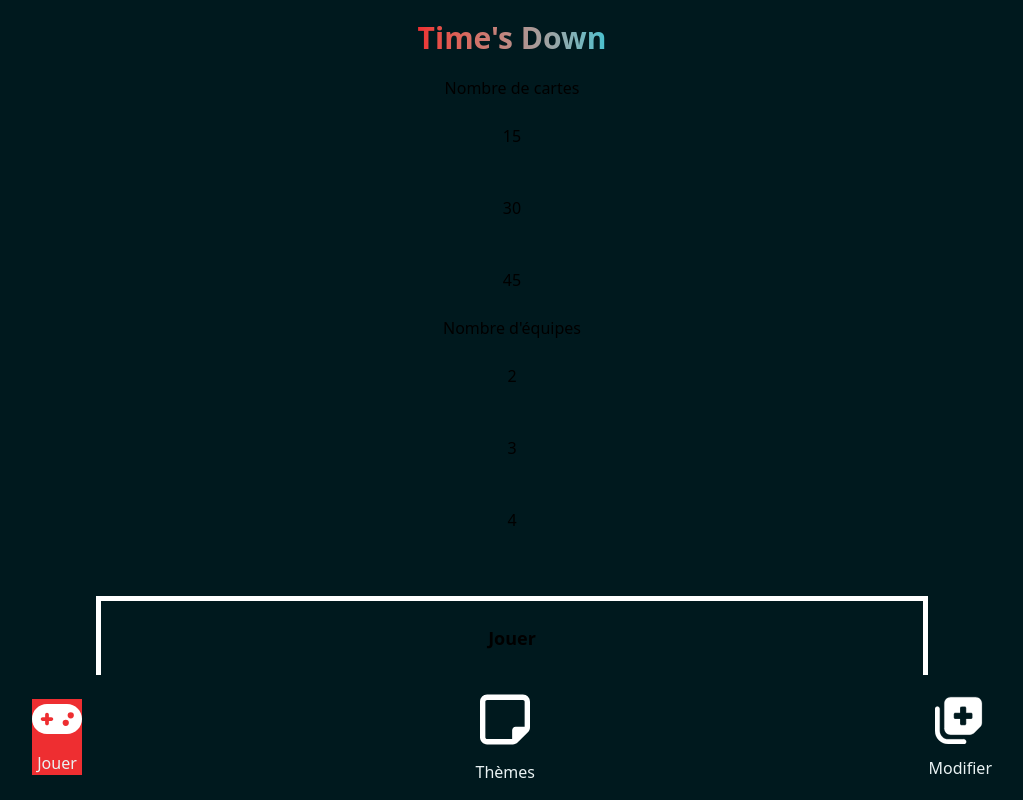
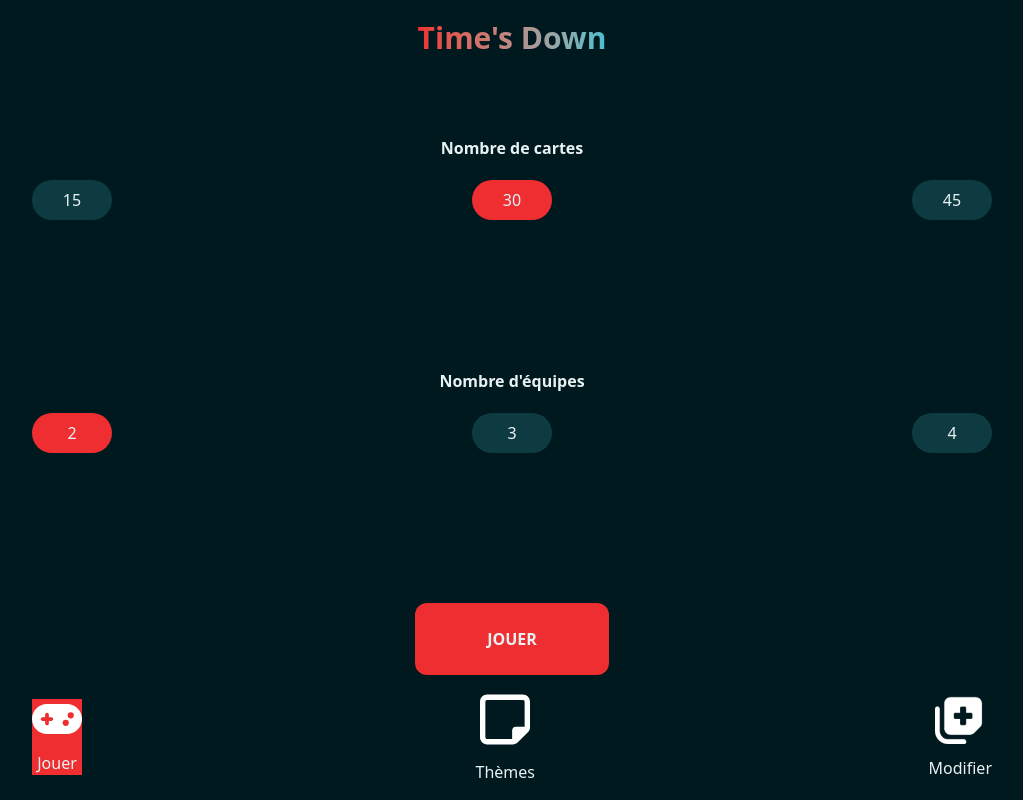
Before and after one commit to Nicolas-Delbovier/TimesDownPWA, a Vue app: page / in a window 1280 px wide. Shown: the whole page, without its empty margins (128-1151 px from the left). Built offline with nearby package versions, Linux system fonts and the light colour scheme.

Commit message:
[STYLE] Implements play menu design

```diff
--- a/src/views/Menu.vue
+++ b/src/views/Menu.vue
@@ -51,13 +51,13 @@ const updateSelectedThemes = (message) => {
 </script>
 
 <template>
-    <div id="menu" class="overflow-scroll no-scrollbar">
+    <div id="menu" class="overflow-scroll no-scrollbar flex-grow flex flex-col">
         <Play @playButtonPressed="startGame" :nbCards="nbCardsToPlay" :nbTeams="nbTeams" @updateNbCards="updateNbCards"
             @updateNbTeams="updateNbTeams" v-if="contentView === 'play'"
-            class="no-scrollbar w-full overflow-y-scroll flex-grow" />
+            class="no-scrollbar w-full overflow-y-scroll" />
         <ThemesSelection @useTheme="updateSelectedThemes" v-if="contentView === 'themes'" :decks="decks"
-            :selectedThemes="selectedThemes" class="no-scrollbar w-full overflow-y-scroll flex-grow" />
-        <Modifications v-if="contentView === 'modifications'" class="no-scrollbar w-full overflow-y-scroll flex-grow" />
+            :selectedThemes="selectedThemes" class="no-scrollbar w-full overflow-y-scroll" />
+        <Modifications v-if="contentView === 'modifications'" class="no-scrollbar w-full overflow-y-scroll" />
     </div>
     <NavBar @menuViewChange="changeMenuView" height="50" width="50" />
 </template>
--- a/src/views/Play.vue
+++ b/src/views/Play.vue
@@ -32,82 +32,60 @@ watch(() => props.nbCards, (newNbCards) => {
 </script>
 
 <template>
-    <div id="main">
-        <div id="nbCardsRadioButtons">
-            <h3>Nombre de cartes</h3>
-            <button @click="updateNbCards(15)"
-                :class="{ 'active-class': localNbCards === 15, 'inactive-class': localNbCards !== 15 }"
-                class="button base-button">
+    <div class="play-menu flex flex-col items-center justify-between gap-5 flex-grow mt-15">
+        <div class="flex flex-col items-center justify-center gap-5 w-full">
+            <h3 class="text-text-color font-bold">Nombre de cartes</h3>
+            <div class="flex flex-row justify-between w-full">
+                <button @click="updateNbCards(15)" :class="{
+                    'bg-primary-color hover:bg-primary-color/80 active:bg-primary-color/80': localNbCards === 15,
+                    'bg-accent-color/20 hover:bg-accent-color/10 active:bg-accent-color/10': localNbCards !== 15
+                }" class="text-text-color cursor-pointer w-20 h-10 rounded-4xl">
                     15
                 </button>
-            <button @click="updateNbCards(30)"
-                :class="{ 'active-class': localNbCards === 30, 'inactive-class': localNbCards !== 30 }"
-                class="button base-button">
+                <button @click="updateNbCards(30)" :class="{
+                    'bg-primary-color hover:bg-primary-color/80 active:bg-primary-color/80': localNbCards === 30,
+                    'bg-accent-color/20 hover:bg-accent-color/10 active:bg-accent-color/10': localNbCards !== 30
+                }" class="text-text-color cursor-pointer w-20 h-10 rounded-4xl">
                     30
                 </button>
-            <button @click="updateNbCards(45)"
-                :class="{ 'active-class': localNbCards === 45, 'inactive-class': localNbCards !== 45 }"
-                class="button base-button">
+                <button @click="updateNbCards(45)" :class="{
+                    'bg-primary-color hover:bg-primary-color/80 active:bg-primary-color/80': localNbCards === 45,
+                    'bg-accent-color/20 hover:bg-accent-color/10 active:bg-accent-color/10': localNbCards !== 45
+                }" class="text-text-color cursor-pointer w-20 h-10 rounded-4xl">
                     45
                 </button>
             </div>
-        <div id="nbCardsTeamsButtons">
-            <h3>Nombre d'équipes</h3>
-            <button @click="updateNbTeams(2)"
-                :class="{ 'active-class': localNbTeams === 2, 'inactive-class': localNbTeams !== 2 }"
-                class="button base-button">
+        </div>
+        <div class="flex flex-col items-center justify-center gap-5 w-full">
+            <h3 class="text-text-color font-bold">Nombre d'équipes</h3>
+            <div class="flex flex-row justify-between w-full">
+                <button @click="updateNbTeams(2)" :class="{
+                    'bg-primary-color hover:bg-primary-color/80 active:bg-primary-color/80': localNbTeams === 2,
+                    'bg-accent-color/20 hover:bg-accent-color/10 active:bg-accent-color/10': localNbTeams !== 2
+                }" class="text-text-color cursor-pointer w-20 h-10 rounded-4xl">
                     2
                 </button>
-            <button @click="updateNbTeams(3)"
-                :class="{ 'active-class': localNbTeams === 3, 'inactive-class': localNbTeams !== 3 }"
-                class="button base-button">
+                <button @click="updateNbTeams(3)" :class="{
+                    'bg-primary-color hover:bg-primary-color/80 active:bg-primary-color/80': localNbTeams === 3,
+                    'bg-accent-color/20 hover:bg-accent-color/10 active:bg-accent-color/10': localNbTeams !== 3
+                }" class="text-text-color cursor-pointer w-20 h-10 rounded-4xl">
                     3
                 </button>
-            <button @click="updateNbTeams(4)"
-                :class="{ 'active-class': localNbTeams === 4, 'inactive-class': localNbTeams !== 4 }"
-                class="button base-button">
+                <button @click="updateNbTeams(4)" :class="{
+                    'bg-primary-color hover:bg-primary-color/80 active:bg-primary-color/80': localNbTeams === 4,
+                    'bg-accent-color/20 hover:bg-accent-color/10 active:bg-accent-color/10': localNbTeams !== 4
+                }" class="text-text-color cursor-pointer w-20 h-10 rounded-4xl">
                     4
                 </button>
             </div>
 
-        <button class="button base-button" id="playButton" @click="emitPressPlayMessage">
-            Jouer
+        </div>
+
+        <button class="bg-primary-color text-text-color hover:bg-primary-color/80 active:bg-primary-color/80 cursor-pointer
+        font-bold py-6 px-18 rounded-xl" id="start-game-button" @click="emitPressPlayMessage">
+            JOUER
         </button>
     </div>
 </template>
 
-<style scoped>
-#main {
-    text-align: center;
-    display: flex;
-    background-color: var(--color-3);
-    flex-direction: column;
-}
-
-.button {
-    margin: 1vh 5vw;
-    padding: 1rem;
-}
-
-.active-class {
-    background-color: var(--color-4);
-}
-
-.inactive-class {
-    background-color: var(--color-5);
-}
-
-#playButton {
-    margin: 5vh 5vw;
-    font-weight: bold;
-    font-size: large;
-    padding: 3vh;
-    border: 5px solid white;
-}
-
-#nbCardsRadioButtons,
-#nbCardsTeamsButtons {
-    display: flex;
-    flex-direction: column;
-}
-</style>
+<style scoped></style>
```
Lines whose indentation alone changed are shown as unchanged.
